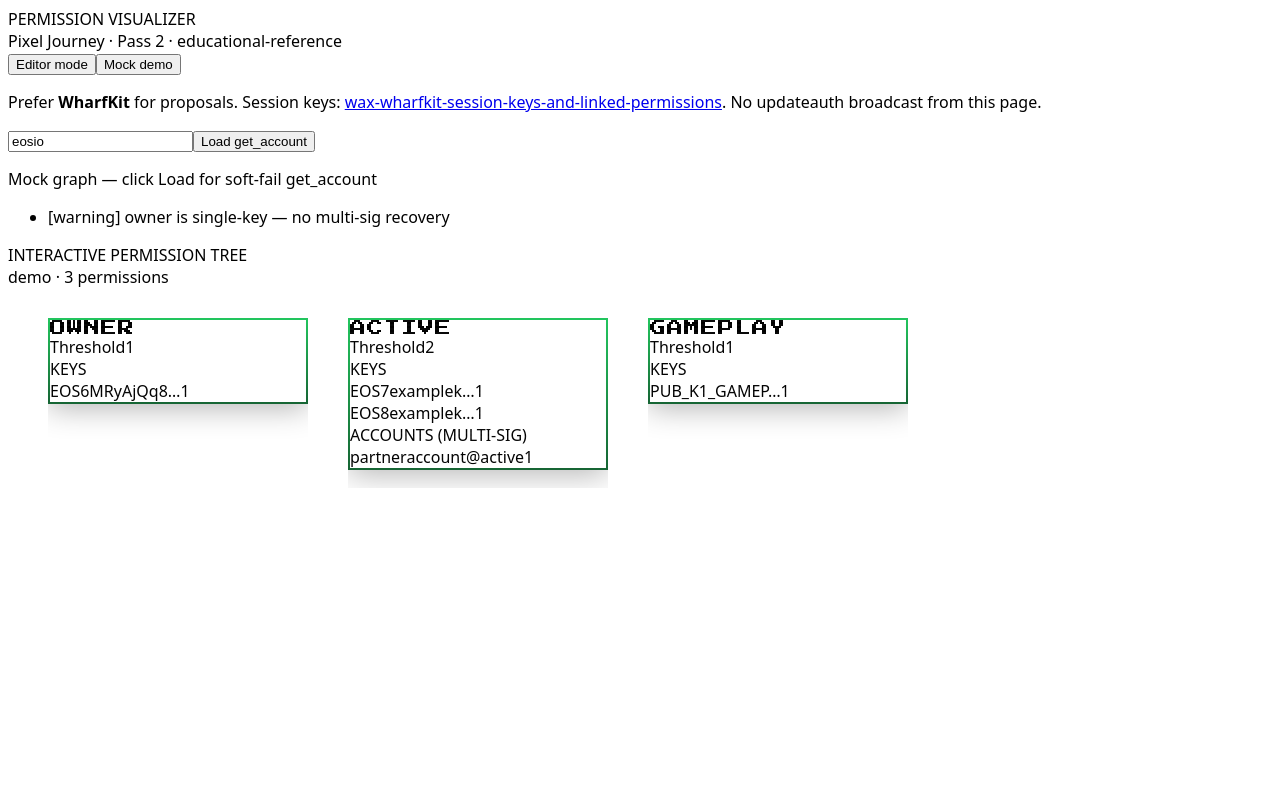
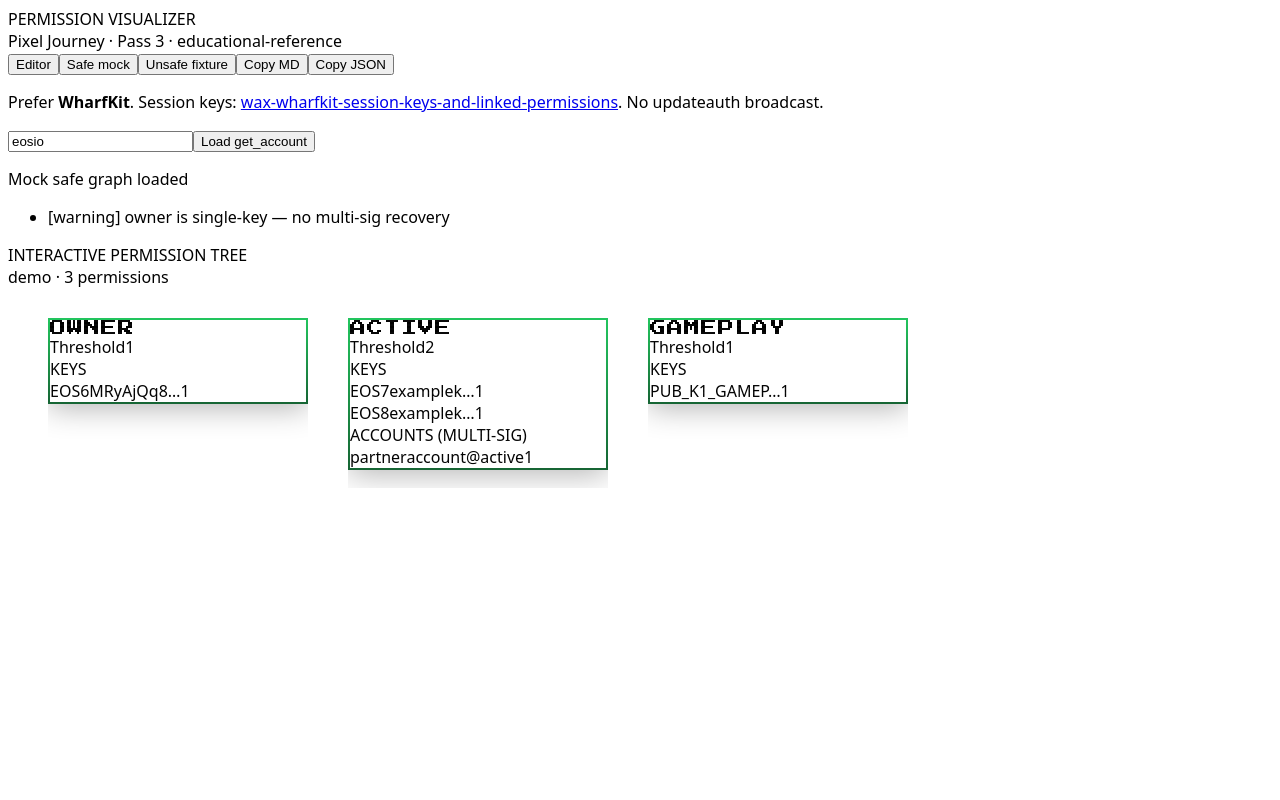
Before and after one commit to pixel-journey/wax-permission-visualizer-and-editor, a Next.js app: page / in a window 1280 px wide. Shown: the top 800 px of the page. Built offline with nearby package versions, Linux system fonts and the light colour scheme.

Commit message:
Pass 3 UI: export + safe/unsafe fixtures

```diff
--- a/app/page.tsx
+++ b/app/page.tsx
@@ -3,50 +3,20 @@
 import React, { useMemo, useState } from 'react';
 import { PermissionTree } from '@/components/PermissionTree';
 import { RelatedBlueprints } from '@/components/RelatedBlueprints';
+import { exportGraphJson, exportGraphMarkdown } from '@/lib/exportGraph';
+import { mockSafeGraph, mockUnsafeGraph } from '@/lib/fixtures';
 import { analyzeGraphRisk } from '@/lib/graphRisk';
 import { fetchPermissionGraph } from '@/lib/parseAccount';
 import { PermissionGraph } from '@/lib/types';
 import { calculateThreshold } from '@/lib/permissionEngine';
 
-const createMockGraph = (account: string): PermissionGraph => ({
-  account,
-  lastUpdated: new Date().toISOString(),
-  permissions: {
-    owner: {
-      name: 'owner',
-      threshold: 1,
-      keys: [{ key: 'EOS6MRyAjQq8ud7hVNYcfnVPJqcVpscN5So8BhtHuGYqET5GDW5CV', weight: 1 }],
-      accounts: [],
-    },
-    active: {
-      name: 'active',
-      parent: 'owner',
-      threshold: 2,
-      keys: [
-        { key: 'EOS7examplekeyaaaaaaaaaaaaaaaaaaaaaaaaaaaaaaaa', weight: 1 },
-        { key: 'EOS8examplekeybbbbbbbbbbbbbbbbbbbbbbbbbbbbbbbb', weight: 1 },
-      ],
-      accounts: [
-        { permission: { actor: 'partneraccount', permission: 'active' }, weight: 1 },
-      ],
-    },
-    gameplay: {
-      name: 'gameplay',
-      parent: 'active',
-      threshold: 1,
-      keys: [{ key: 'PUB_K1_GAMEPLAY_SESSION_EXAMPLE', weight: 1 }],
-      accounts: [],
-    },
-  },
-});
-
 export default function PermissionVisualizerPage() {
   const [account, setAccount] = useState('eosio');
-  const [graph, setGraph] = useState<PermissionGraph>(createMockGraph('demo'));
+  const [graph, setGraph] = useState<PermissionGraph>(() => mockSafeGraph('demo'));
   const [mode, setMode] = useState<'viewer' | 'editor'>('viewer');
   const [selectedNode, setSelectedNode] = useState<string | null>('owner');
   const [simulationKeys, setSimulationKeys] = useState<string[]>([]);
-  const [status, setStatus] = useState<string | null>('Mock graph — click Load for soft-fail get_account');
+  const [status, setStatus] = useState<string | null>('Mock safe graph loaded');
   const [loading, setLoading] = useState(false);
 
   const risks = useMemo(() => analyzeGraphRisk(graph), [graph]);
@@ -69,6 +39,15 @@ export default function PermissionVisualizerPage() {
     setStatus(
       `Loaded ${Object.keys(r.graph.permissions).length} permission(s) for ${r.graph.account}`
     );
+  };
+
+  const copy = async (text: string, ok: string) => {
+    try {
+      await navigator.clipboard.writeText(text);
+      setStatus(ok);
+    } catch {
+      setStatus('Clipboard unavailable');
+    }
   };
 
   const handleUpdate = (nodeName: string, action: string) => {
@@ -97,33 +76,60 @@ export default function PermissionVisualizerPage() {
               PERMISSION VISUALIZER
             </div>
             <div className="text-xs opacity-60">
-              Pixel Journey · Pass 2 · educational-reference
+              Pixel Journey · Pass 3 · educational-reference
             </div>
           </div>
-          <div className="flex flex-wrap gap-3">
+          <div className="flex flex-wrap gap-2">
             <button
               type="button"
               onClick={() => setMode(mode === 'viewer' ? 'editor' : 'viewer')}
-              className="px-4 py-2 text-sm border border-white/20 hover:bg-white/5 rounded-lg"
+              className="px-3 py-2 text-sm border border-white/20 rounded-lg"
             >
-              {mode === 'viewer' ? 'Editor mode' : 'Viewer mode'}
+              {mode === 'viewer' ? 'Editor' : 'Viewer'}
             </button>
             <button
               type="button"
               onClick={() => {
-                setGraph(createMockGraph('demo'));
-                setStatus('Restored mock graph');
+                setGraph(mockSafeGraph('demo'));
+                setSelectedNode('owner');
+                setStatus('Safe mock (includes gameplay)');
               }}
-              className="px-4 py-2 text-sm bg-white/10 rounded-lg"
+              className="px-3 py-2 text-sm bg-white/10 rounded-lg"
             >
-              Mock demo
+              Safe mock
+            </button>
+            <button
+              type="button"
+              onClick={() => {
+                setGraph(mockUnsafeGraph());
+                setSelectedNode('owner');
+                setStatus('Unsafe fixture — intentional anti-patterns');
+              }}
+              className="px-3 py-2 text-sm bg-red-900/50 rounded-lg"
+            >
+              Unsafe fixture
+            </button>
+            <button
+              type="button"
+              onClick={() =>
+                copy(exportGraphMarkdown(graph), 'Markdown export copied')
+              }
+              className="px-3 py-2 text-sm bg-sky-800 rounded-lg"
+            >
+              Copy MD
+            </button>
+            <button
+              type="button"
+              onClick={() => copy(exportGraphJson(graph), 'JSON export copied')}
+              className="px-3 py-2 text-sm bg-sky-900 rounded-lg"
+            >
+              Copy JSON
             </button>
           </div>
         </div>
 
         <p className="text-xs opacity-60 mb-4 max-w-3xl leading-relaxed">
-          Prefer <strong className="text-emerald-400/90">WharfKit</strong> for proposals.
-          Session keys:{' '}
+          Prefer <strong className="text-emerald-400/90">WharfKit</strong>. Session keys:{' '}
           <a
             className="underline text-emerald-400"
             href="https://github.com/pixel-journey/wax-wharfkit-session-keys-and-linked-permissions"
@@ -132,7 +138,7 @@ export default function PermissionVisualizerPage() {
           >
             wax-wharfkit-session-keys-and-linked-permissions
           </a>
-          . No updateauth broadcast from this page.
+          . No updateauth broadcast.
         </p>
 
         <div className="flex gap-3 mb-6">
```
